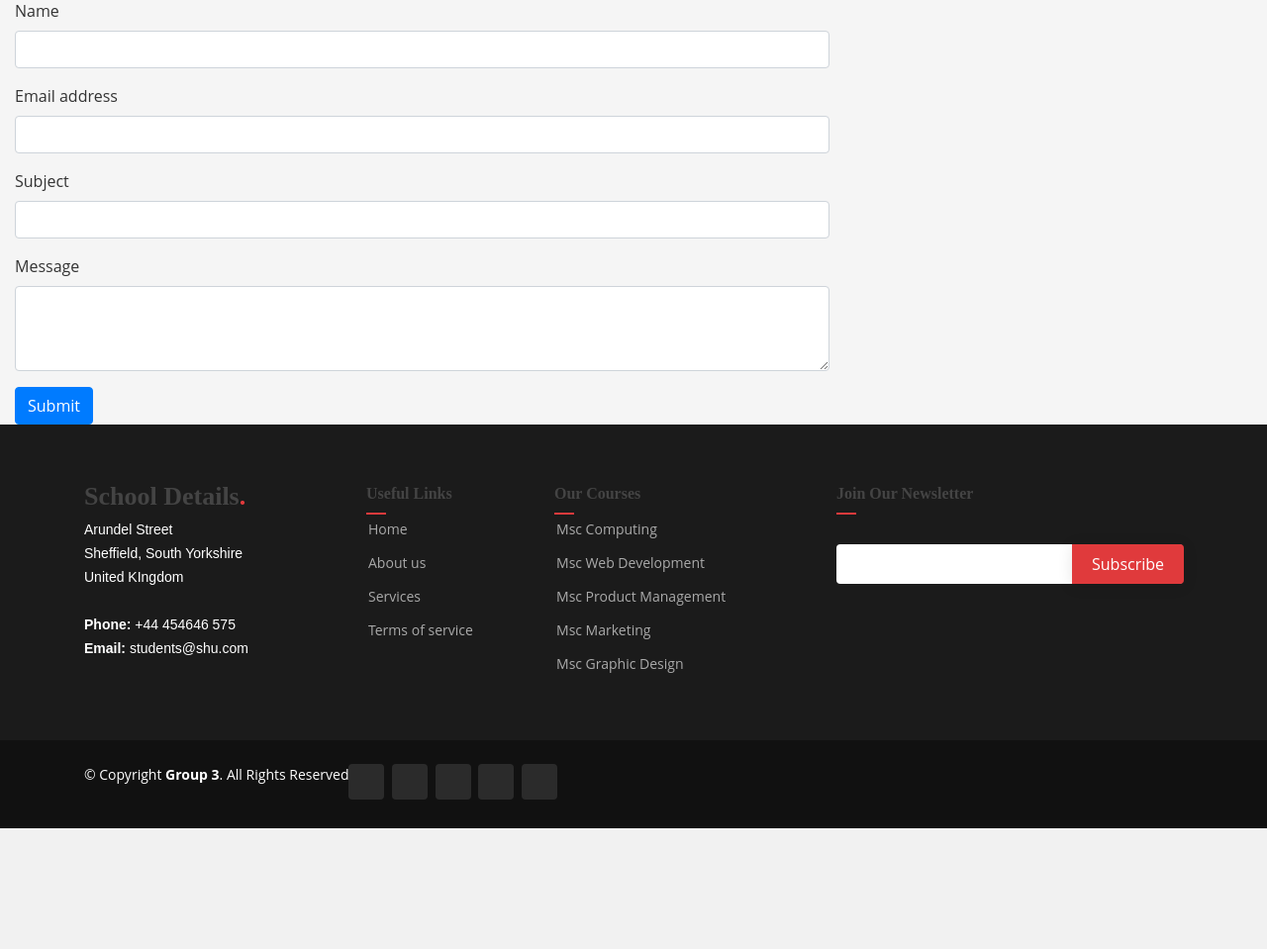
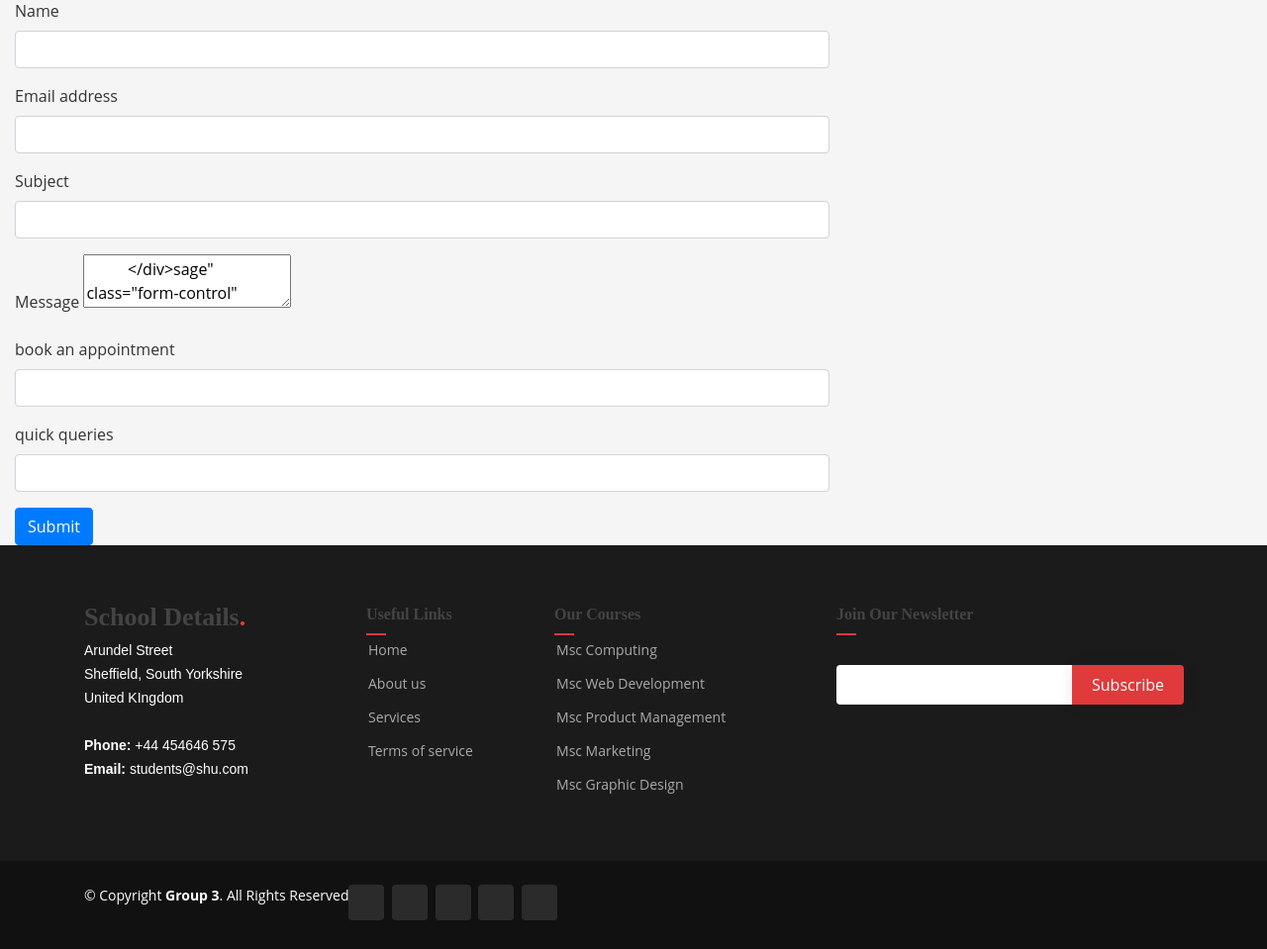
Before and after one commit to Abdullah-Alholiel/CMSWebApp, a Django app: page /contact/ in a window 1280 px wide. Shown: the part 179-1138 px from the top of the page at 99% size. Before the commit the page ends 1016 px from the top, so only its background shows below. Run offline with Django 4.2, Linux system fonts and the light colour scheme; parts of the project's set-up code (start-up, migrations or seed data) failed here and were passed over; some libraries are stand-ins or nearby versions; some web fonts are replaced.

Commit message:
added some modules to the contact us page

```diff
--- a/templates/contact.html
+++ b/templates/contact.html
@@ -35,8 +35,30 @@
 
       <div class="form-group">
         <label for="message">Message</label>
-        <textarea id="message" class="form-control" name="message" rows="3" required></textarea>
+        <textarea id="mes<div class="form-group">
+          </div>sage" class="form-control" name="message" rows="3" required></textarea>
       </div>
+
+
+
+      <div class="form-group">
+        <label for="book an appointment">book an appointment</label>
+        <input type="book an appointment" id="book an appontment" class="form-control" name="book an appointment" required>
+      </div>
+
+
+      <div class="form-group">
+        <label for="quick queries">quick queries</label>
+        <input type="quick queries" id="quick queries" class="form-control" name="quick queries" required>
+      </div>
+
+
+
+
+
+
+
+
 
       <button type="submit" class="btn btn-primary">Submit</button>
     </form>
```
